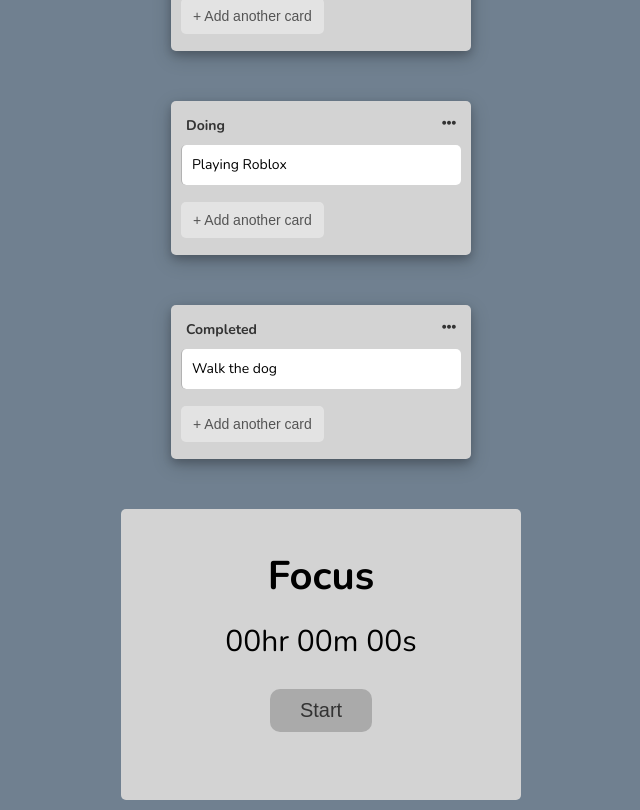
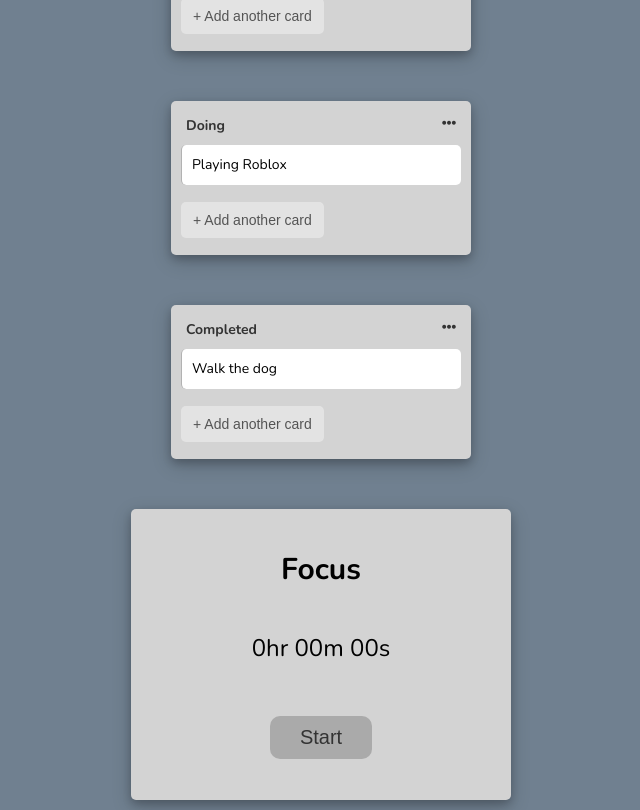
Before and after one commit to wwwLulu/Tracker-App, a Vue app: page / in a window 1280 px wide. Shown: the part 203-1013 px from the top of the page, without its empty margins (319-959 px from the left). Built offline with nearby package versions, Linux system fonts and the light colour scheme.

Commit message:
Added styling

```diff
--- a/src/components/Timer.vue
+++ b/src/components/Timer.vue
@@ -98,14 +98,16 @@ export default {
     align-items: center;
     height: 291px;
     text-align: center;
-    padding: 4rem;
+    padding: 4rem 2rem;
+    margin: 1rem;
     background-color: lightgrey;
+    box-shadow: 0 4px 8px 0 rgba(0, 0, 0, 0.2), 0 6px 20px 0 rgba(0, 0, 0, 0.19);
     border-radius: 0.5rem;
     &__title {
-        font-size: 4rem;
+        font-size: 3rem;
     }
     &__display {
-        font-size: 3rem;
+        font-size: 2.4rem;
     }
     &__start-btn {
         margin-top: 1rem;
--- a/src/components/TimerDisplay.vue
+++ b/src/components/TimerDisplay.vue
@@ -1,7 +1,7 @@
 <template>
     <div>
         <p>
-            {{ parseInt(timeAccrued.hours) || '00' }}hr
+            {{ parseInt(timeAccrued.hours) || '0' }}hr
             {{ parseInt(timeAccrued.minutes) || '00' }}m
             {{ parseInt(timeAccrued.seconds) || '00' }}s
         </p>
--- a/src/components/TimerStartButton.vue
+++ b/src/components/TimerStartButton.vue
@@ -40,8 +40,8 @@ export default {
 .flip-container,
 .front,
 .back {
-    height: 71px;
-    width: 134px;
+    height: 44px;
+    width: 105px;
 }
 
 .flip-container.active .flipper {
```
